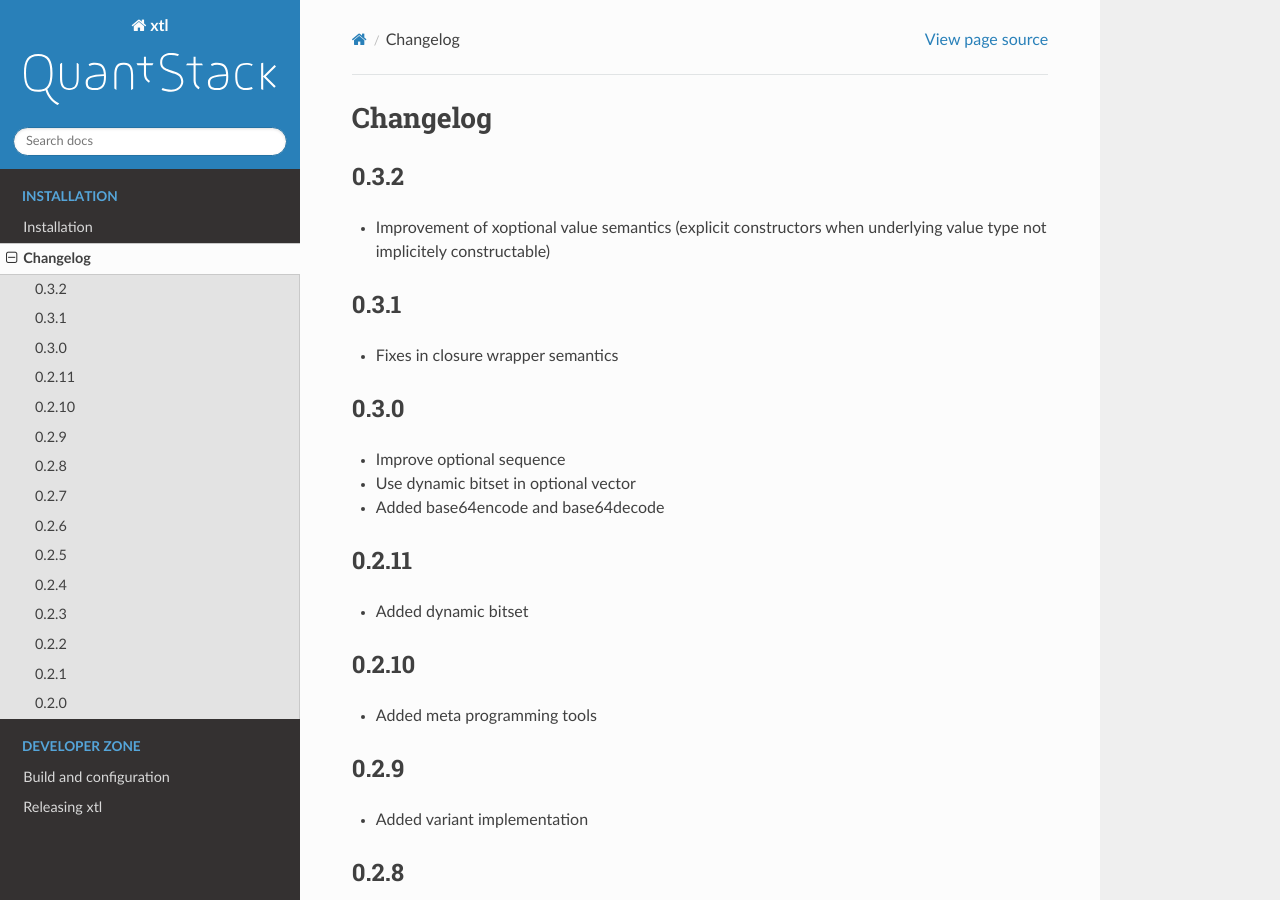
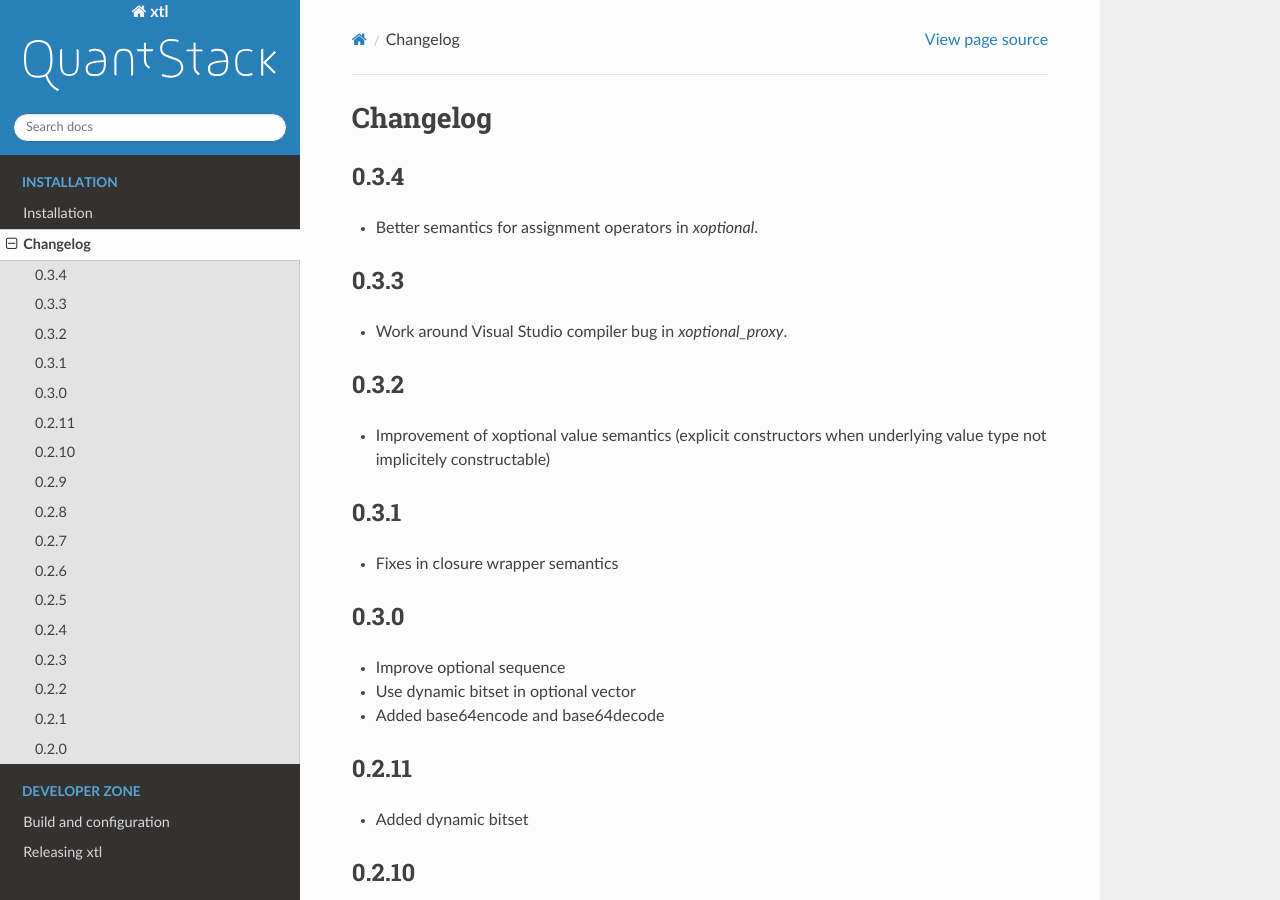
Before and after one commit to xtensor-stack/xtl, a Sphinx documentation site: the page built from docs/source/changelog.rst, in a window 1280 px wide and 900 px high. Built offline with Sphinx 7.4.7 and the Read the Docs theme 2.0.0, drawn with Linux system fonts in a browser that asks for light colours.

Commit message:
Iterate on changelog

```diff
--- a/docs/source/changelog.rst
+++ b/docs/source/changelog.rst
@@ -6,6 +6,16 @@
 
 Changelog
 =========
+
+0.3.4
+-----
+
+- Better semantics for assignment operators in `xoptional`.
+
+0.3.3
+-----
+
+- Work around Visual Studio compiler bug in `xoptional_proxy`.
 
 0.3.2
 -----
```
